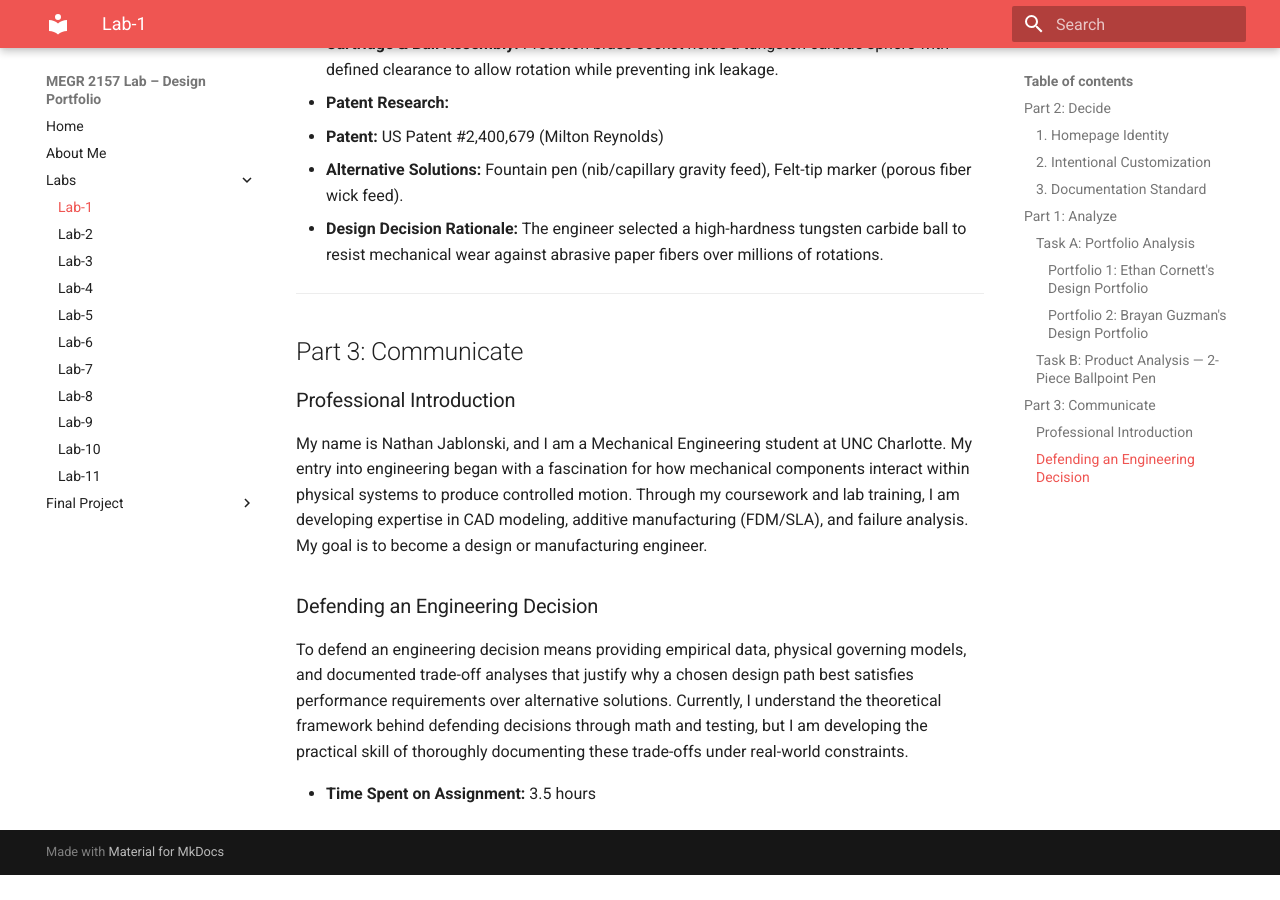
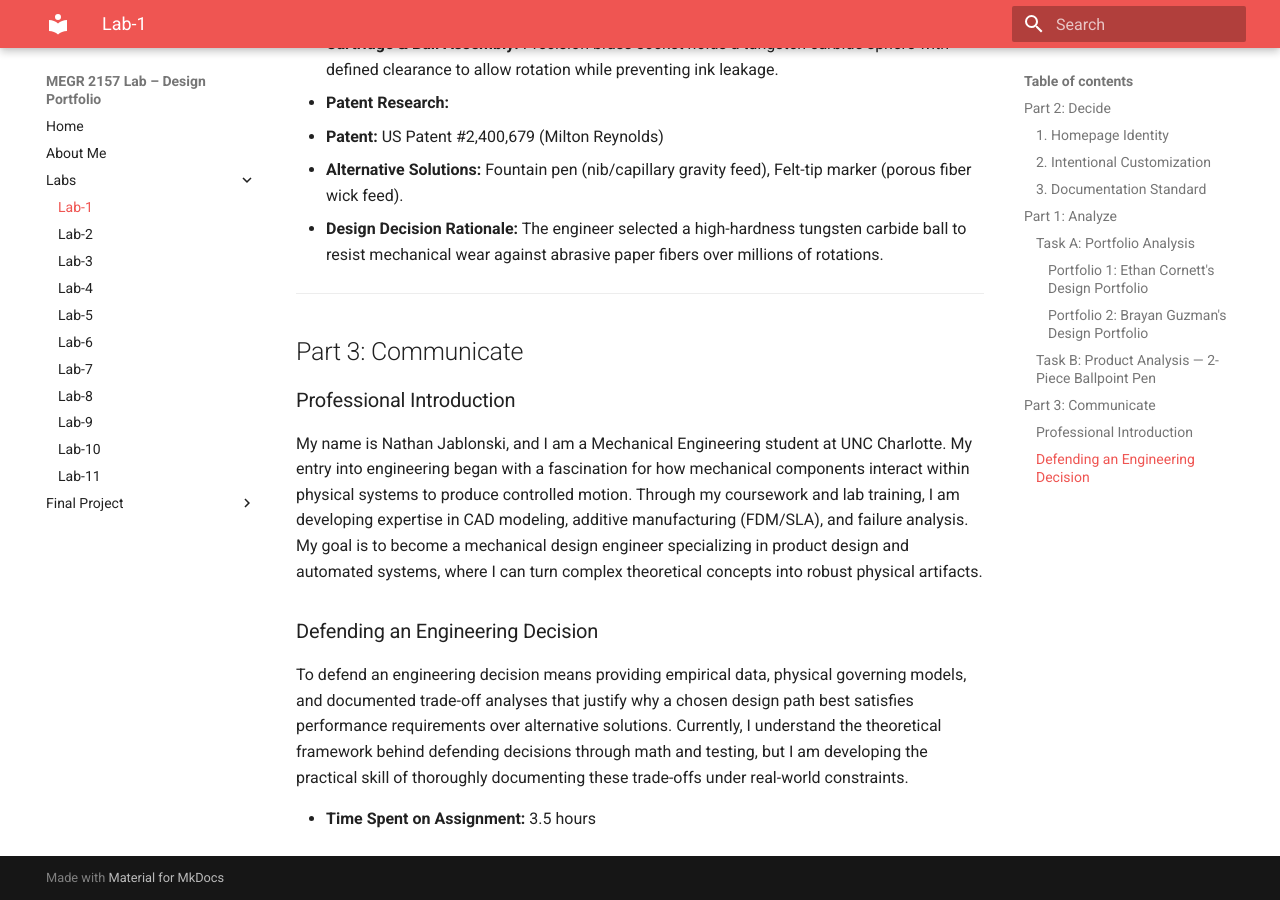
Before and after one commit to njablons/Nathan-Jablonski-Portfolio, an MkDocs documentation site: the page built from docs/Labs/L01/index.md, in a window 1280 px wide and 900 px high, scrolled down 1990 px. Built offline with MkDocs 1.6.1 and Material for MkDocs 9.7.7, drawn with Linux system fonts in a browser that asks for light colours; before the commit the page ends 2865 px from its top, so only the background shows below that.

Commit message:
Update index.md

```diff
--- a/docs/Labs/L01/index.md
+++ b/docs/Labs/L01/index.md
@@ -51,7 +51,7 @@ I commit to documenting every design decision with enough specificity, mathemati
 ## Part 3: Communicate
 
 ### Professional Introduction
-My name is Nathan Jablonski, and I am a Mechanical Engineering student at UNC Charlotte. My entry into engineering began with a fascination for how mechanical components interact within physical systems to produce controlled motion. Through my coursework and lab training, I am developing expertise in CAD modeling, additive manufacturing (FDM/SLA), and failure analysis. My goal is to become a design or manufacturing engineer.
+My name is Nathan Jablonski, and I am a Mechanical Engineering student at UNC Charlotte. My entry into engineering began with a fascination for how mechanical components interact within physical systems to produce controlled motion. Through my coursework and lab training, I am developing expertise in CAD modeling, additive manufacturing (FDM/SLA), and failure analysis. My goal is to become a mechanical design engineer specializing in product design and automated systems, where I can turn complex theoretical concepts into robust physical artifacts.
 
 ### Defending an Engineering Decision
 To defend an engineering decision means providing empirical data, physical governing models, and documented trade-off analyses that justify why a chosen design path best satisfies performance requirements over alternative solutions. Currently, I understand the theoretical framework behind defending decisions through math and testing, but I am developing the practical skill of thoroughly documenting these trade-offs under real-world constraints.
```
